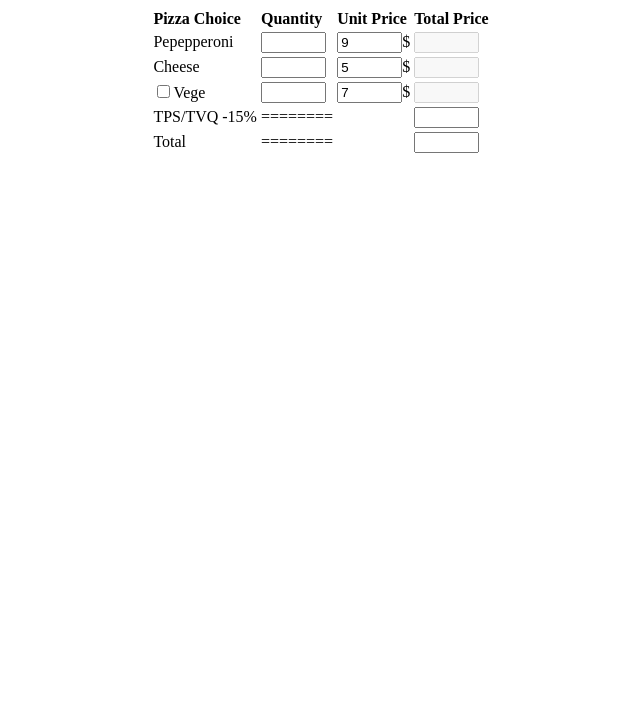
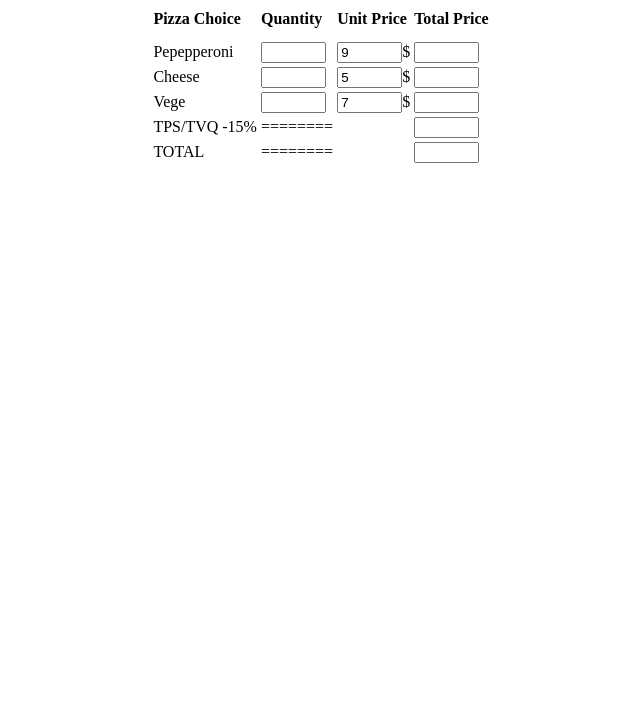
Before and after one commit to TanasaMihai/pizzaForm, a plain HTML site: page index.html in a window 1280 px wide. Shown: the part 73-800 px from the top of the page, without its empty margins (319-959 px from the left). Drawn offline with Linux system fonts and the light colour scheme.

Commit message:
Form  Alter 2

```diff
--- a/index.html
+++ b/index.html
@@ -17,26 +17,31 @@
                 <th>Unit Price</th>
                 <th>Total Price</th>
             </tr>
+            <td></td>
             <tr>
+            </tr>
+            <td></td>
+            <tr>
+
             <!--ROW_1_-->
             <td>Pepepperoni</td>
             <td><input type="text" size="5"></td>
             <td><input type="text" size="5" value="9">$</td>
-            <td><input type="text" size="5" disabled></td>
+            <td><input type="text" size="5"></td>
         </tr>
         <tr>
             <!--ROW_2_-->
             <td>Cheese</td>
             <td><input type="text" size="5"></td>
             <td><input type="text" size="5" value="5">$</td>
-            <td><input type="text" size="5" disabled></td>
+            <td><input type="text" size="5" ></td>
         </tr>
         <tr>
             <!--ROW_3_-->
-            <td><input type="checkbox" value="Vege">Vege</input></td>
+            <td>Vege</input></td>
             <td><input type="text" size="5"></td>
             <td><input type="text" size="5" value="7">$</td>
-            <td><input type="text" size="5" disabled></td>
+            <td><input type="text" size="5" ></td>
         </tr>
         <tr>
             <!--ROW_4_-->
@@ -47,7 +52,7 @@
         </tr>
         <tr>
             <!--ROW_6_-->
-            <td>Total</td>
+            <td>TOTAL</td>
             <td>========</td>
             <td></td>
             <td><input type="text" size="5"></td>
```
